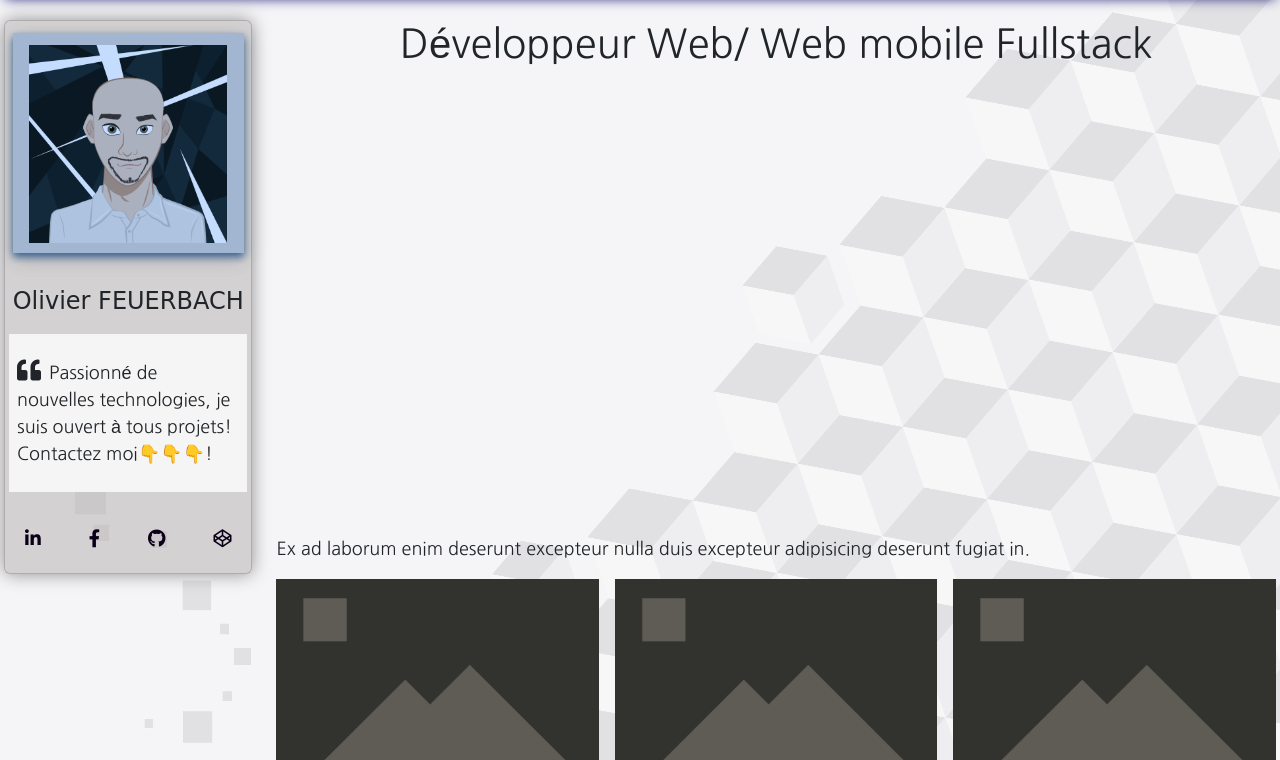
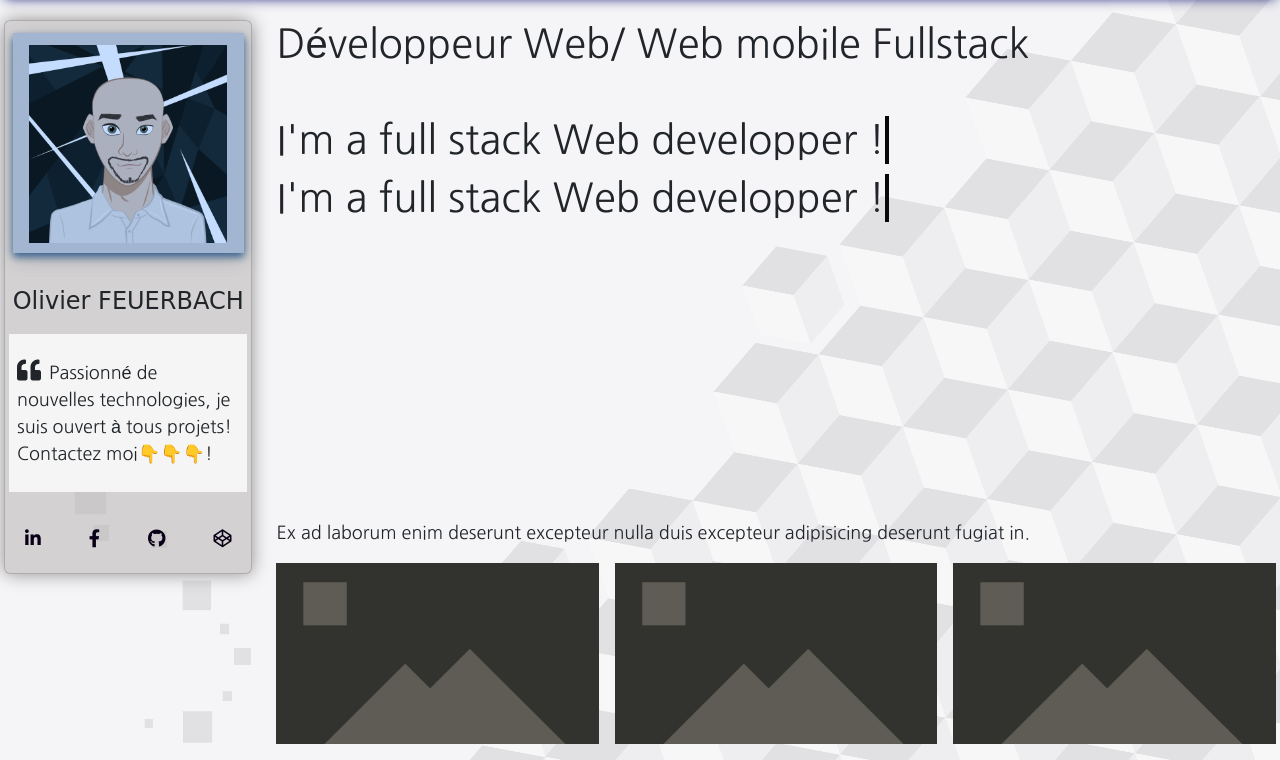
Before and after one commit to no-live/Portfolio-of, a PHP site: page /?lang=1 in a window 1280 px wide. Shown: the part 75-835 px from the top of the page. Run offline with PHP 8.4, Linux system fonts and the light colour scheme; some web fonts are replaced.

Commit message:
modified:   index.php

```diff
--- a/css/master.css
+++ b/css/master.css
@@ -38,6 +38,38 @@ body {
     background-color: #f5f5f7;
 
 }
+.type1{
+    overflow: hidden;
+    border-right: .10em solid rgb(8, 8, 8);
+    font-size: 2.5rem;
+    width: 0;
+    white-space: nowrap;
+    animation:
+        typing 2s steps(50, end) forwards;
+        /* blink .8s 10; */
+    /* height: 50px; */
+}
+.type2{
+    overflow: hidden;
+    border-right: .10em solid rgb(8, 8, 8);
+    font-size: 2.5rem;
+    width: 0;
+    white-space: nowrap;
+    animation:
+        typing 4s steps(40, end) forwards,
+        blink .2s 20;
+    /* height: 50px; */
+    animation-delay: 2s;
+}
+@keyframes typing {
+    from { width: 0 }
+    to { width: 100% }
+  }
+  @keyframes blink {
+      From { border-color: rgb(8, 8, 8); }
+        to { border-color: transparent }
+  }
+
 
 .main-header,
 .main-footer {
--- a/index.php
+++ b/index.php
@@ -22,8 +22,22 @@ include './inc/multilang.php';
     <div class="main-container d-flex f-wrap g-1">
         <?php include("./aside.php") ?>
         <main class="p-1 bgm">
-            <div class="text-center" style="height : 500px">
-                <h1><?php echo $lang['HEADER_TITLE']; ?></h1>
+            <div class="" style="height : 500px">
+                <div class="inline-block">
+
+                    <h1><?php echo $lang['HEADER_TITLE']; ?>
+                        <br></br>
+                        <div class="inline-block">
+                            <div class="type1">I'm a full stack Web developper ! </div>
+                        </div>
+                        </br>
+                        <div class="inline-block">
+                            <div class="type2">I'm a full stack Web developper ! </div>
+                        </div>
+                    </h1>
+
+
+                </div>
             </div>
             <p>Ex ad laborum enim deserunt excepteur nulla duis excepteur adipisicing deserunt fugiat in.</p>
             <div class="d-flex g-1">
```
